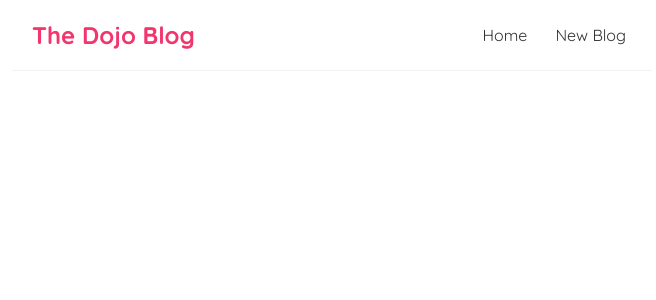
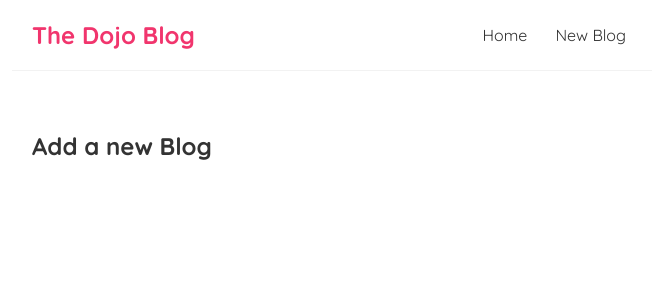
Before and after one commit to AslanZ-5/react-dojo-blog, a React (Create React App) app in the folder dojo-blog/: page /create in a window 1280 px wide. Shown: the top 300 px of the page, without its empty margins (308-964 px from the left). Built offline with nearby package versions, Linux system fonts and the light colour scheme.

Commit message:
react router link match

```diff
--- a/dojo-blog/src/App.js
+++ b/dojo-blog/src/App.js
@@ -1,5 +1,6 @@
 import Navbar from './Navbar';
 import Home from './Home'
+import Create from './Create';
 import { BrowserRouter as Router, Route, Switch } from 'react-router-dom';
 function App() {
   return (
@@ -8,8 +9,11 @@
       <Navbar />
       <div className="content">
         <Switch>
-          <Route path='/home'>
+          <Route exact path='/'>
           <Home />
+          </Route>
+          <Route path='/create'>
+          <Create/>
           </Route>
         </Switch>
       </div>
--- /dev/null
+++ b/dojo-blog/src/Create.js
@@ -0,0 +1,9 @@
+const Create = () => {
+    return (
+        <div className="create">
+            <h2>Add a new Blog</h2>
+        </div>
+     );
+}
+
+export default Create;
```
